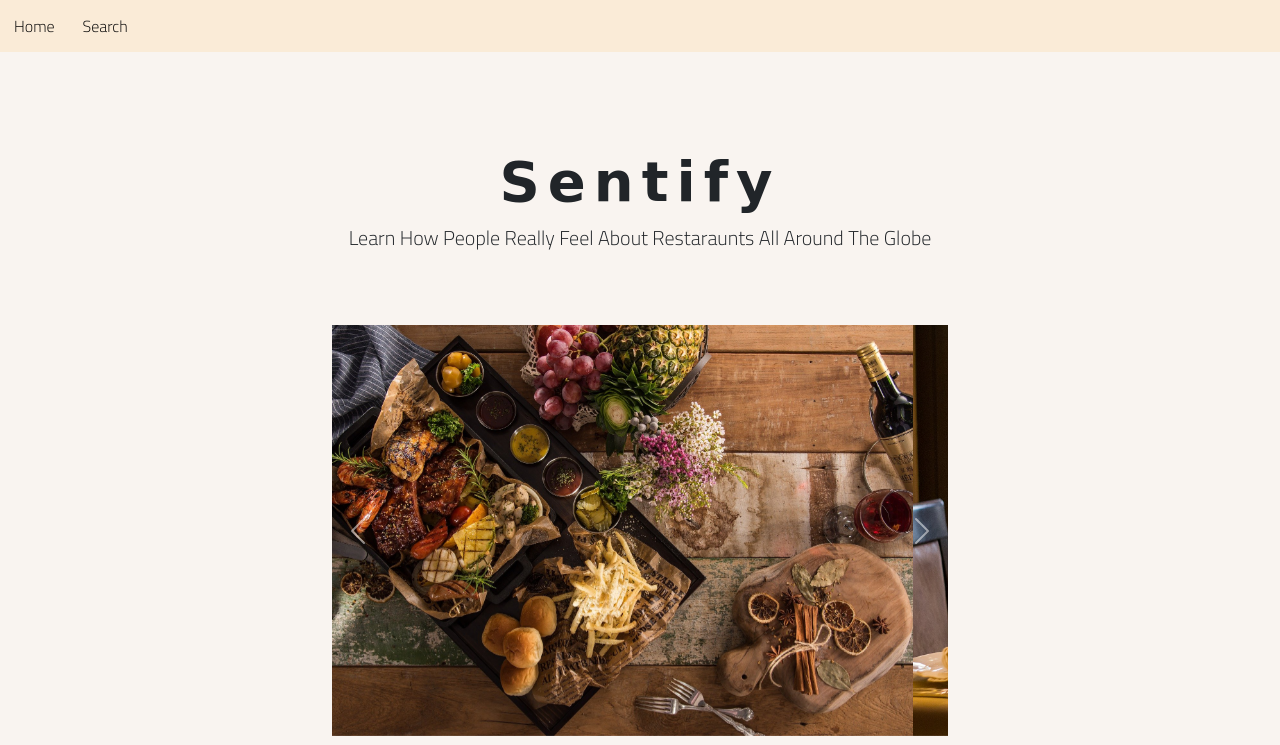
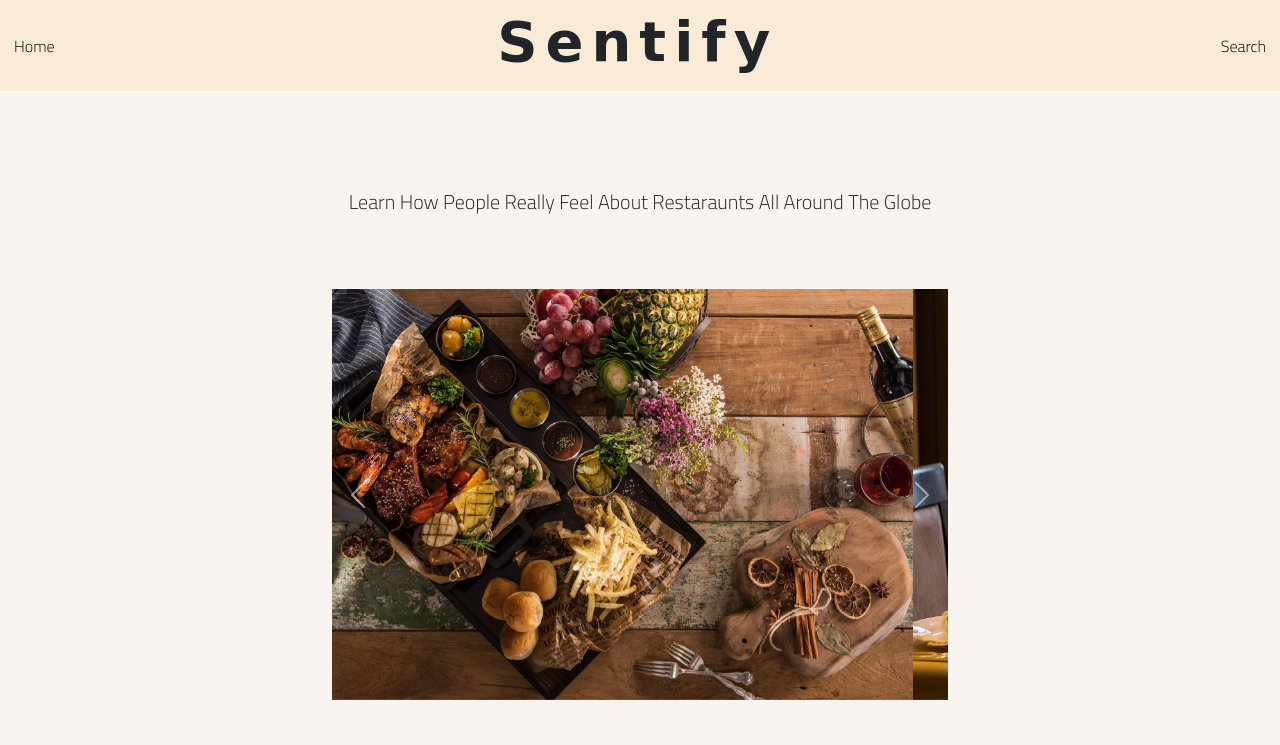
Before and after one commit to maggiez-z/CSDS395, a website: page index.html in a window 1280 px wide. Shown: the top 745 px of the page. Drawn offline with nearby package versions, Linux system fonts and the light colour scheme; a web font is replaced by a local one.

Commit message:
Style changes

```diff
--- a/index.html
+++ b/index.html
@@ -281,14 +281,14 @@
 </head>
 
 <body>
-  <div id="navbar">
+  <div id="navbar" class="navbar">
     <a href="#home">Home</a>
+    <h1 class="display-4 fw-bold headerfont">Sentify</h1>
     <a href="#search">Search</a>
   </div>
   <!--Title code and description-->
   <main>
     <div class="px-4 py-5 my-5 text-center">
-      <h1 class="display-4 fw-bold headerfont">Sentify</h1>
       <div class="col-lg-6 mx-auto">
         <p class="lead mb-4">Learn How People Really Feel About Restaraunts All Around The Globe</p>
         <div class="row flex-lg-row-reverse align-items-center g-5 py-5">
--- a/styles.css
+++ b/styles.css
@@ -12,11 +12,14 @@ body{
 }
 
 #navbar {
+    display: flex;
+    /*justify-content:space-between;*/
+    align-items: center;
     position: sticky;
     top: 0;
     z-index:9999;
-  overflow: hidden;
-  background-color: #FAEBD7;
+    overflow: hidden;
+    background-color: #FAEBD7;
 }
 
 #navbar a {
```
